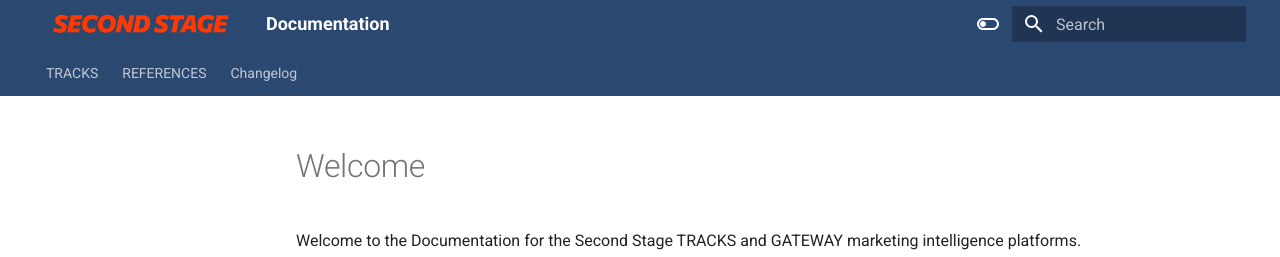
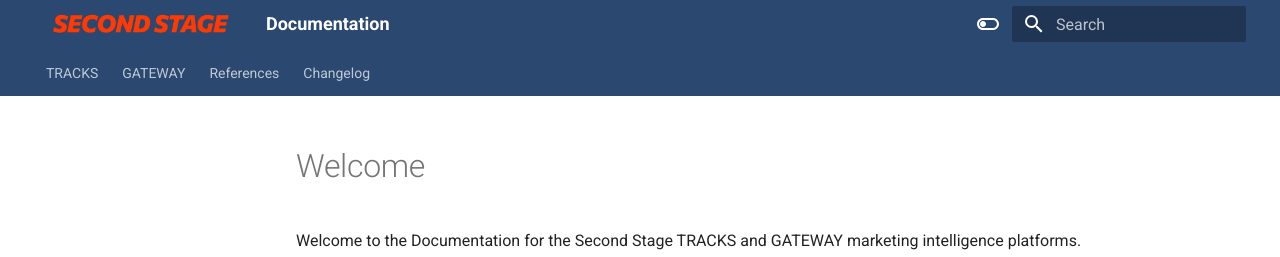
Before and after one commit to secondstage-io/tracks-documentation, an MkDocs documentation site: the page built from docs/index.md, in a window 1280 px wide. Shown: the top 257 px of the page. Built offline with MkDocs 1.6.1 and Material for MkDocs 9.7.7, drawn with Linux system fonts in a browser that asks for light colours; some of the changed lines change nothing that is shown.

Commit message:
Update mkdocs.yml
nav changes

```diff
--- a/mkdocs.yml
+++ b/mkdocs.yml
@@ -77,7 +77,11 @@ nav:
     - tracks/index.md
     - Marketing Analytics: tracks/marketing-analytics.md
     - Attribution Tracking: tracks/attribution-tracking.md
-  - REFERENCES:
-    - references/index.md
+  - GATEWAY:
+    - gateway/index.md
+    - Audience Discovery: gateway/audience-discovery.md
+    - Campaign Management: gateway/campaign-management.md
+  - References:
+    - references.md
   - Changelog:
-    - changelog.ml
+    - changelog.md
```
